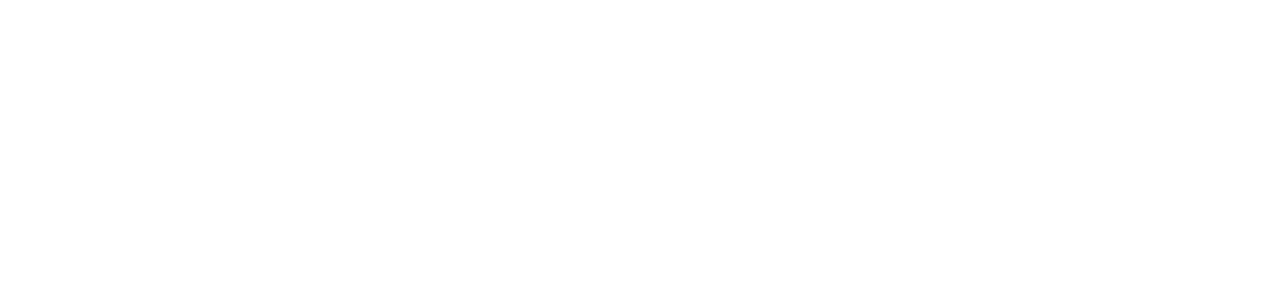
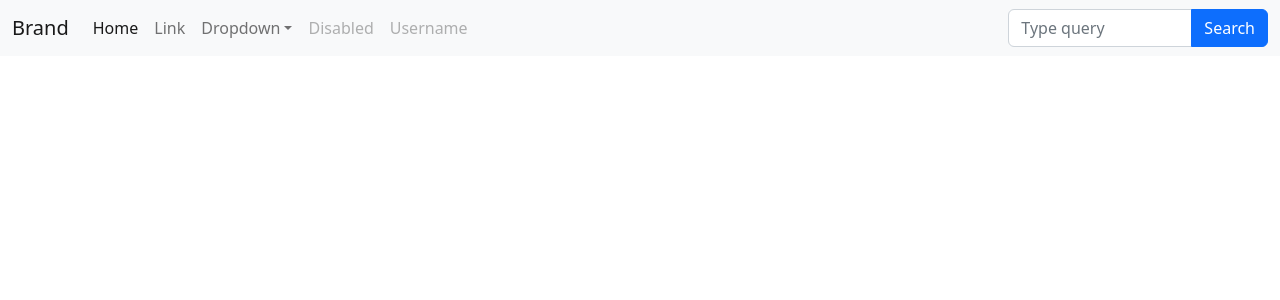
Before and after one commit to August1008/social-network-fe-app, a React (Create React App) app: page /userdashboard in a window 1280 px wide. Before the commit this address had no page. Shown: the top 300 px of the page. Built offline with nearby package versions, Linux system fonts and the light colour scheme.

Commit message:
Create user dashboard and authenticate user.

```diff
--- a/package.json
+++ b/package.json
@@ -8,6 +8,7 @@
     "@testing-library/user-event": "^13.5.0",
     "axios": "^1.3.4",
     "bootstrap": "^5.2.3",
+    "history": "^5.3.0",
     "mdb-react-ui-kit": "^6.0.0",
     "react": "^18.2.0",
     "react-bootstrap": "^2.7.2",
--- a/src/App.js
+++ b/src/App.js
@@ -4,16 +4,11 @@
 import Registration from './Components/Registration';
 import 'bootstrap/dist/css/bootstrap.min.css';
 import Login from './Components/Login';
+import RouterPage from './Components/RouterPage';
 function App() {
   return (
     <div className="App">
-      <Router>
-        <Routes>
-          <Route path='/' element={<Login/>}></Route>
-          <Route path='/login' element={<Login/>}></Route>
-          <Route path='/registration' element={<Registration/>}></Route>
-        </Routes>
-      </Router>
+      <RouterPage/>
     </div>
   );
 }
--- a/src/Components/Login.js
+++ b/src/Components/Login.js
@@ -7,9 +7,16 @@
   MDBIcon,
   MDBInput,
 } from "mdb-react-ui-kit";
+import {
+  createBrowserHistory,
+  createHashHistory,
+  createMemoryHistory,
+} from "history";
+import { useNavigate } from "react-router-dom";
 import axios from "axios";
 
 function Login() {
+  const navigate = useNavigate();
   const [email, setEmail] = useState("");
   const [password, setPassword] = useState("");
 
@@ -23,8 +30,9 @@
     axios
       .post("https://localhost:44380/api/Registration/login", data)
       .then((result) => {
-      if (result.data.success == false) alert("Login failed!");
-      else alert("Login successfully!");
+        if (result.data.success == true)
+          navigate({ pathname: "/userdashboard" });
+        else alert("Login failed!");
       })
       .catch((error) => {
         alert(error);
--- /dev/null
+++ b/src/Components/RouterPage.js
@@ -0,0 +1,17 @@
+import React from "react";
+import { BrowserRouter as Router, Routes, Route } from "react-router-dom";
+import Registration from "./Registration";
+import Login from "./Login";
+import UserDashboard from "./UserDashboard";
+export default function RouterPage() {
+  return (
+    <Router>
+      <Routes>
+        <Route path="/" Component={Login}></Route>
+        <Route path="/login" Component={Login}></Route>
+        <Route path="/registration" Component={Registration}></Route>
+        <Route path="/userdashboard" Component={UserDashboard}></Route>
+      </Routes>
+    </Router>
+  );
+}
--- /dev/null
+++ b/src/Components/UserDashboard.js
@@ -0,0 +1,10 @@
+import React from "react";
+import UserHeader from "./UserHeader";
+
+export default function UserDashboard()
+{
+
+    return (
+        <UserHeader/>
+    )
+}
--- /dev/null
+++ b/src/Components/UserHeader.js
@@ -0,0 +1,83 @@
+import React, { useState } from 'react';
+import {
+  MDBContainer,
+  MDBNavbar,
+  MDBNavbarBrand,
+  MDBNavbarToggler,
+  MDBIcon,
+  MDBNavbarNav,
+  MDBNavbarItem,
+  MDBNavbarLink,
+  MDBBtn,
+  MDBDropdown,
+  MDBDropdownToggle,
+  MDBDropdownMenu,
+  MDBDropdownItem,
+  MDBCollapse,
+} from 'mdb-react-ui-kit';
+
+export default function UserHeader() {
+  const [showBasic, setShowBasic] = useState(false);
+  const [username, setUsername] = useState(false);
+
+
+  return (
+    <MDBNavbar expand='lg' light bgColor='light'>
+      <MDBContainer fluid>
+        <MDBNavbarBrand href='#'>Brand</MDBNavbarBrand>
+
+        <MDBNavbarToggler
+          aria-controls='navbarSupportedContent'
+          aria-expanded='false'
+          aria-label='Toggle navigation'
+          onClick={() => setShowBasic(!showBasic)}
+        >
+          <MDBIcon icon='bars' fas />
+        </MDBNavbarToggler>
+
+        <MDBCollapse navbar show={showBasic}>
+          <MDBNavbarNav className='mr-auto mb-2 mb-lg-0'>
+            <MDBNavbarItem>
+              <MDBNavbarLink active aria-current='page' href='#'>
+                Home
+              </MDBNavbarLink>
+            </MDBNavbarItem>
+            <MDBNavbarItem>
+              <MDBNavbarLink href='#'>Link</MDBNavbarLink>
+            </MDBNavbarItem>
+
+            <MDBNavbarItem>
+              <MDBDropdown>
+                <MDBDropdownToggle tag='a' className='nav-link' role='button'>
+                  Dropdown
+                </MDBDropdownToggle>
+                <MDBDropdownMenu>
+                  <MDBDropdownItem link>Action</MDBDropdownItem>
+                  <MDBDropdownItem link>Another action</MDBDropdownItem>
+                  <MDBDropdownItem link>Something else here</MDBDropdownItem>
+                </MDBDropdownMenu>
+              </MDBDropdown>
+            </MDBNavbarItem>
+
+            <MDBNavbarItem>
+              <MDBNavbarLink disabled href='#' tabIndex={-1} aria-disabled='true'>
+                Disabled
+              </MDBNavbarLink>
+            </MDBNavbarItem>
+
+            <MDBNavbarItem>
+              <MDBNavbarLink disabled href='#' tabIndex={-1} aria-disabled='true'>
+                Username
+              </MDBNavbarLink>
+            </MDBNavbarItem>
+          </MDBNavbarNav>
+
+          <form className='d-flex input-group w-auto'>
+            <input type='search' className='form-control' placeholder='Type query' aria-label='Search' />
+            <MDBBtn color='primary'>Search</MDBBtn>
+          </form>
+        </MDBCollapse>
+      </MDBContainer>
+    </MDBNavbar>
+  );
+}
```
Also changed, not shown: 1 other file (tests, documents, lock files or other folders). Lines whose indentation alone changed are shown as unchanged.
